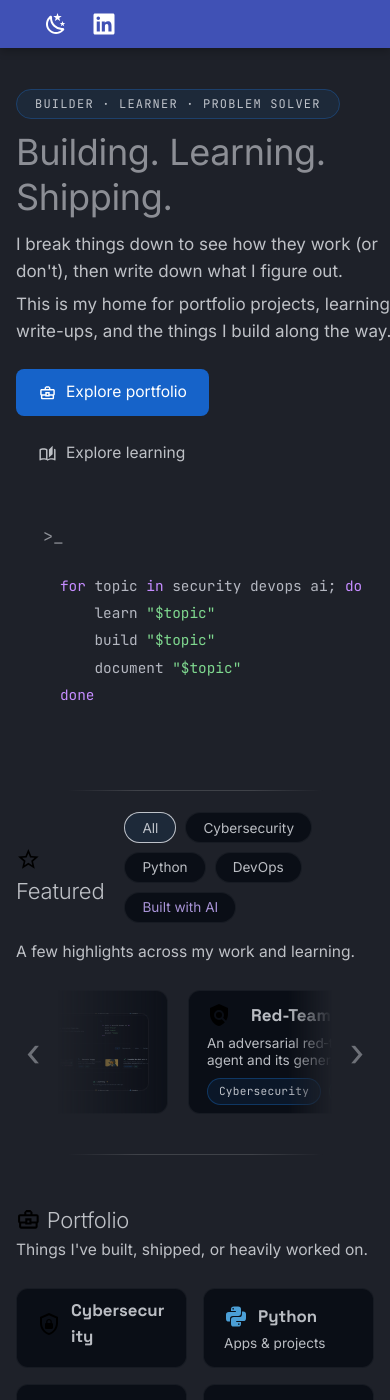
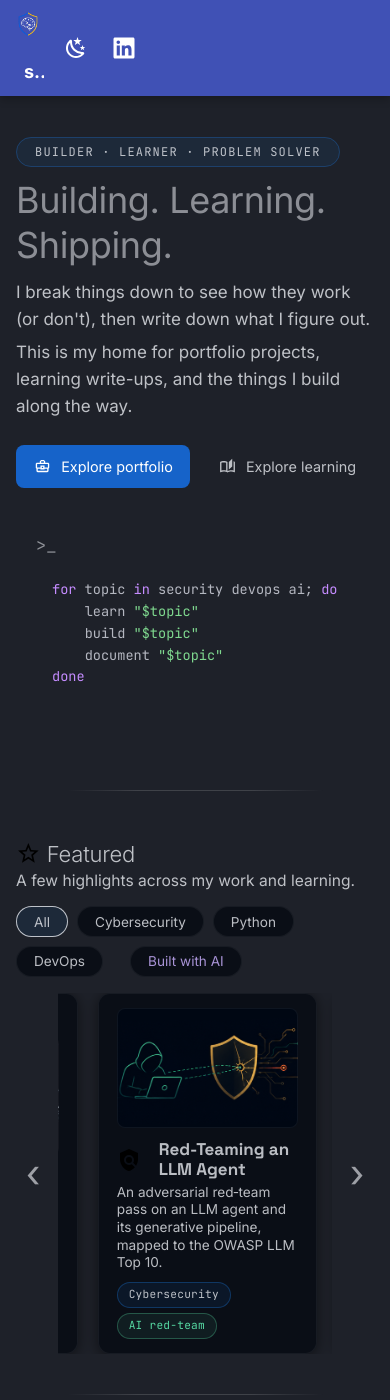
Before and after one commit to skyejen/skyejen.github.io, an MkDocs documentation site: the page built from docs/index.md, in a window 390 px wide and 1400 px high. Built offline with MkDocs 1.6.1 and Material for MkDocs 9.7.7, drawn with Linux system fonts in a browser that asks for light colours; some of the changed text lies outside the part shown.

Commit message:
feat: make landing mobile-friendly

```diff
--- a/docs/stylesheets/local.css
+++ b/docs/stylesheets/local.css
@@ -211,3 +211,83 @@ body:has(.sj-hero) .sj-hub h2 { margin-top: 0.5rem; margin-bottom: 0.12rem; padd
 .sj-divider { height: 1px; border: 0; margin: 0; background: linear-gradient(90deg, transparent 14%, rgba(255,255,255,0.15) 34%, rgba(255,255,255,0.15) 66%, transparent 86%); }
 
 .sj-divider--sec { margin: 2rem 0; }
+
+/* ============================================================
+   Phone-only refinements (max-width 30em / ~480px).
+   Desktop and tablet layouts are intentionally untouched.
+   Added in the mobile pass.
+   ============================================================ */
+@media screen and (max-width: 30em) {
+  /* Restore the site logo (a mobile rule was hiding it on the landing) */
+  body:has(.sj-hero) .md-header__button.md-logo { display: inline-flex !important; }
+
+  /* Kill horizontal overflow: let the hero and terminal shrink to the viewport */
+  .sj-hero { min-width: 0; }
+  .sj-hero-main { min-width: 0; }
+  .sj-codepanel { min-width: 0; max-width: 100%; overflow: hidden; height: 12rem; min-height: 0; padding: 0.7rem 1rem; }
+  .sj-codepanel-body { min-width: 0; }
+  /* Wrap the terminal text and hold a fixed height so no snippet resizes or pushes the layout.
+     Accepted trade: a short snippet leaves some empty space under the code (the v3 behaviour). */
+  .sj-codepanel-body code { white-space: pre-wrap; word-break: break-word; font-size: 0.68rem; line-height: 1.6; }
+
+  /* Hero CTAs: side by side, smaller */
+  .sj-hero-cta { flex-wrap: nowrap; gap: 0.5rem; }
+  .sj-hero-cta .sj-btn { flex: 1 1 0; min-width: 0; justify-content: center; font-size: 0.72rem; padding: 0.5rem 0.4rem; white-space: nowrap; }
+
+  /* Touch has no hover: keep buttons / filters / carousel arrows resting after a tap */
+  .sj-btn--primary:hover { background: var(--sj-blue-deep); border-color: var(--sj-blue-deep); color: #fff !important; }
+  .sj-hero-cta .sj-btn:not(.sj-btn--primary):hover { background: transparent; }
+  .sj-btn--purple:hover { background: transparent; }
+  .sj-btn--gold:hover { background: transparent; }
+  .sj-filter:hover { border-color: var(--sj-tile-border); color: var(--sj-text-dim); }
+  .sj-carousel-btn:hover, .sj-carousel-btn:focus { color: var(--sj-text-dim); opacity: 0.8; }
+
+  /* Featured: heading, description, filter chips, then the carousel */
+  .sj-featwrap { display: flex; flex-direction: column; }
+  .sj-sechead { display: contents; }
+  .sj-featwrap .sj-sechead h2 { order: 0; }
+  .sj-featwrap > .sj-section-sub { order: 1; margin-bottom: 0.6rem; }
+  .sj-featwrap .sj-filters { order: 2; justify-content: flex-start; margin: 0 0 0.8rem; transform: none; }
+  .sj-featwrap .sj-carousel { order: 3; }
+
+  /* Featured carousel: keep the JS slide (no scroll-snap override), modest centred peek,
+     no dark mask, uniform heights, shadow, full descriptions, a touch more inner padding */
+  .sj-carousel-track { -webkit-mask-image: none !important; mask-image: none !important; scroll-padding-left: 2rem; align-items: stretch; }
+  .sj-carousel-track .sj-feat-card { flex: 0 0 80%; }
+  .sj-carousel-btn { opacity: 0.8; }
+  .sj-feat-card {
+    grid-template-columns: 1.5rem 1fr;
+    grid-template-areas: "thumb thumb" "icon title" "desc desc" "tags tags";
+    gap: 0.12rem 0.6rem;
+    padding: 0.7rem 0.9rem;
+    box-shadow: 0 2px 14px rgba(0,0,0,0.5);
+  }
+  .sj-feat-card > .sj-feat-thumb { grid-area: thumb; width: 100%; height: 6rem; aspect-ratio: auto; margin-bottom: 0.5rem; }
+  .sj-feat-card > .sj-card-title, .sj-hubcard > .sj-card-title { line-height: 1.15; }
+  .sj-feat-card > .sj-card-desc { -webkit-line-clamp: unset; display: block; overflow: visible; min-height: 0; }
+  .sj-feat-card .sj-tags { flex-wrap: wrap; row-gap: 0.25rem; }
+  .sj-feat-card .sj-tag { white-space: nowrap; }
+
+  /* Portfolio & Learning hub tiles: single column + full description */
+  .sj-hubgrid { grid-template-columns: 1fr; }
+  .sj-hubcard { height: auto; }
+  .sj-hubcard > .sj-card-desc { -webkit-line-clamp: unset; display: block; overflow: visible; }
+
+  /* About / Contact panels: stack text above a full-width button */
+  .sj-panel { flex-direction: column; align-items: stretch; gap: 0.6rem; }
+  .sj-panel .sj-btn { min-width: 0; width: 100%; align-self: stretch; }
+
+  /* Touch: don't let tap-triggered tile borders stick */
+  .sj-hubcard:hover, .sj-feat-card:hover { border-color: var(--sj-tile-border); }
+  .sj-hubcard.sj-card--soon:hover, .sj-feat-card.sj-card--soon:hover { border-color: var(--sj-tile-border); border-style: dashed; }
+
+  /* Section glow: tighter so the left/right edges aren't cut off-screen */
+  .sj-flash::after { inset: -0.4rem; }
+
+  /* Footer: copyright on two centred lines, snug to the bottom */
+  .md-footer-meta__inner { flex-direction: column; text-align: center; }
+  .md-footer-meta { padding-top: 0.4rem; padding-bottom: 0.8rem; }
+  .md-footer-copyright { width: 100%; text-align: center; }
+  .sj-copy-sep { display: none; }
+  .sj-copy-tag { display: block; }
+}
--- a/mkdocs.yml
+++ b/mkdocs.yml
@@ -46,8 +46,7 @@ markdown_extensions:
       emoji_generator: !!python/name:material.extensions.emoji.to_svg
 
 copyright: >-
-  <span class="md-copyright__highlight">© 2026 Jennifer Skye</span>
-  &nbsp;·&nbsp; stay curious. keep building.
+  <span class="md-copyright__highlight">© 2026 Jennifer Skye</span><span class="sj-copy-sep">&nbsp;·&nbsp;</span><span class="sj-copy-tag">stay curious. keep building.</span>
 
 # No search plugin: this is a single landing page, nothing to search.
 plugins: []
```
